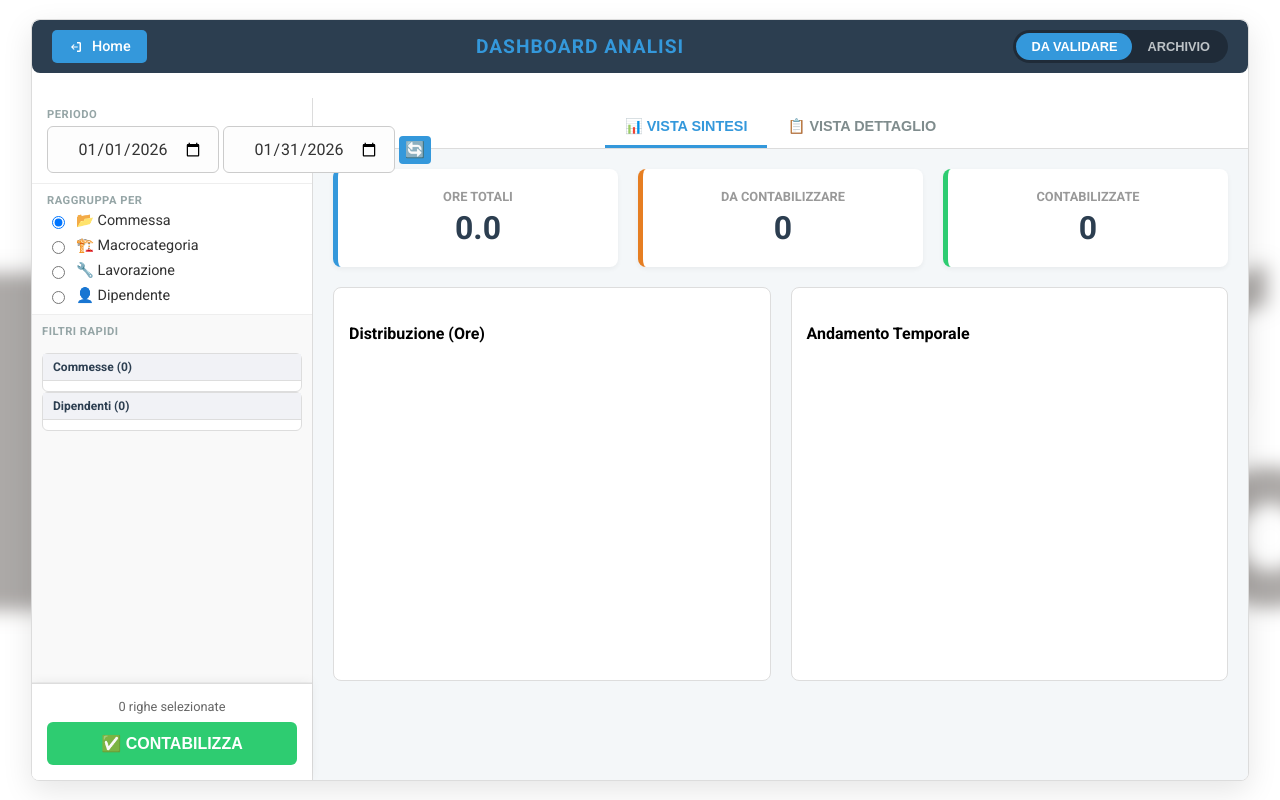
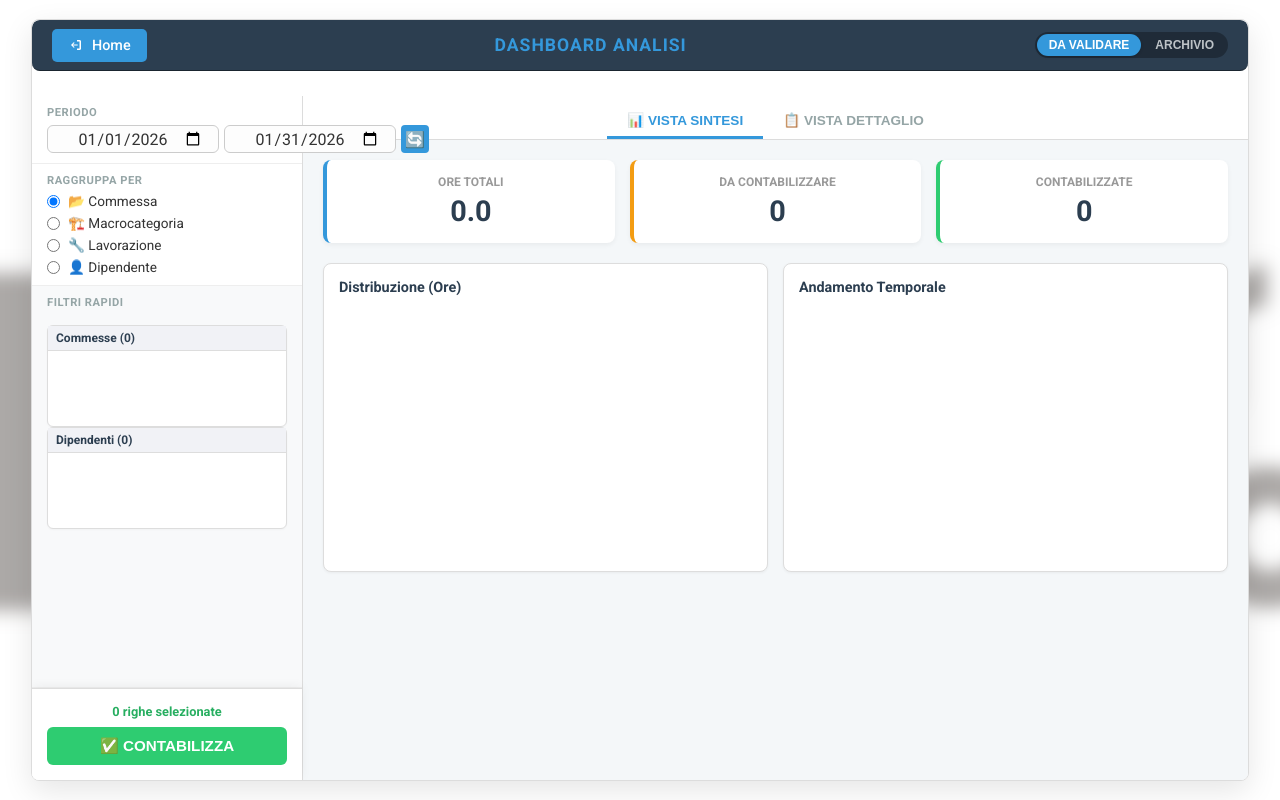
Before and after one commit to Fabiocom84/FCAI, a plain HTML site: page dashboard.html in a window 1280 px wide. Drawn offline with nearby package versions, Linux system fonts and the light colour scheme; no server answers; sample sign-in values are in the browser's storage.

Commit message:
dashboard

```diff
--- a/dashboard.css
+++ b/dashboard.css
@@ -1,5 +1,8 @@
-/* dashboard.css */
+/* ==========================================================================
+   dashboard.css - Versione Pulita e Definitiva
+   ========================================================================== */
 
+/* --- IMPOSTAZIONI GLOBALI --- */
 body {
     background-color: #f4f7f9;
     height: 100vh;
@@ -8,15 +11,15 @@ body {
     align-items: center;
     justify-content: center;
     font-family: 'Roboto', sans-serif;
-    overflow: hidden;
+    overflow: hidden; /* Blocca scroll pagina intera */
 }
 
-/* Container Principale (95% width/height come richiesto) */
+/* --- CONTENITORE PRINCIPALE (Finestra App) --- */
 .main-dashboard-container {
     width: 95vw;
     height: 95vh;
     background-color: #ffffff;
-    border-radius: 8px; /* Arrotondamento stile app */
+    border-radius: 8px;
     box-shadow: 0 10px 30px rgba(0, 0, 0, 0.1);
     border: 1px solid #dcdcdc;
     display: flex;
@@ -24,55 +27,65 @@ body {
     overflow: hidden;
 }
 
-/* HEADER (Override leggero di page-header per layout flex) */
+/* --- HEADER --- */
 .page-header {
-    flex-shrink: 0;
+    flex-shrink: 0; /* Non si schiaccia */
+    height: 50px;
+    display: flex;
     justify-content: space-between;
-    padding: 10px 20px;
+    align-items: center;
+    padding: 0 20px;
     background-color: #2c3e50;
     color: white;
+    border-bottom: 1px solid #1a252f;
 }
+
 .header-center-title h1 {
-    font-size: 1.2rem;
+    font-size: 1.1rem;
     margin: 0;
     color: #3498db;
     text-transform: uppercase;
     letter-spacing: 1px;
+    font-weight: 700;
 }
 
-/* Switch Mode */
+/* Switch Inbox/Archivio */
 .mode-switch {
     background: rgba(0,0,0,0.3);
-    border-radius: 20px;
-    padding: 3px;
+    border-radius: 15px;
+    padding: 2px;
     display: flex;
+    gap: 2px;
 }
+
 .mode-btn {
     background: transparent;
     border: none;
     color: #bdc3c7;
-    padding: 6px 15px;
-    border-radius: 15px;
+    padding: 4px 12px;
+    border-radius: 12px;
     cursor: pointer;
-    font-size: 0.8rem;
+    font-size: 0.75rem;
     font-weight: bold;
     transition: all 0.2s;
 }
+
 .mode-btn.active {
     background: #3498db;
     color: white;
+    box-shadow: 0 1px 3px rgba(0,0,0,0.2);
 }
 
-/* BODY WRAPPER (Sidebar + Main) */
+/* --- LAYOUT INTERNO (Sidebar + Main) --- */
 .dashboard-body-wrapper {
     display: flex;
-    flex: 1;
-    overflow: hidden;
+    flex: 1; /* Occupa tutto lo spazio rimanente sotto l'header */
+    overflow: hidden; /* Contiene gli scrollbar figli */
 }
 
-/* --- SIDEBAR --- */
+/* --- COLONNA SINISTRA (Sidebar) --- */
 .control-sidebar {
-    width: 280px; /* Larghezza fissa colonna sinistra */
+    width: 270px; /* Larghezza fissa */
     background: #fff;
     border-right: 1px solid #dcdcdc;
     display: flex;
@@ -81,67 +94,45 @@ body {
     z-index: 10;
 }
 
+/* Sezioni della Sidebar */
 .sidebar-section {
-    padding: 15px;
-    border-bottom: 1px solid #eee;
-}
-.sidebar-section h3 {
-    margin: 0 0 10px 0;
-    font-size: 0.8rem;
-    color: #7f8c8d;
-    text-transform: uppercase;
-    font-weight: 700;
-}
-
-/* Input Date Sidebar */
-/* --- SIDEBAR COMPATTA --- */
-.control-sidebar {
-    width: 280px;
-    background: #fff;
-    border-right: 1px solid #dcdcdc;
-    display: flex;
-    flex-direction: column;
-    flex-shrink: 0;
-    z-index: 10;
-}
-
-.sidebar-section {
-    padding: 10px 15px; /* Padding ridotto verticalmente */
+    padding: 10px 15px;
     border-bottom: 1px solid #eee;
 }
 
-/* Titoli sezione più piccoli e compatti */
 .sidebar-section h3 {
-    margin: 0 0 5px 0;
-    font-size: 0.7rem; /* Font più piccolo */
+    margin: 0 0 6px 0;
+    font-size: 0.7rem;
     color: #95a5a6;
     text-transform: uppercase;
     font-weight: 700;
     letter-spacing: 0.5px;
 }
 
-/* --- DATA PICKER COMPATTO (Tutto in una riga) --- */
+/* GRUPPO DATE COMPATTO (Richiesta Specifica) */
 .date-compact-row {
     display: flex;
     align-items: center;
-    gap: 4px; /* Spazio minimo tra gli elementi */
+    gap: 5px;
     width: 100%;
 }
 
 .sidebar-input-compact {
-    flex: 1; /* Prende lo spazio disponibile */
-    width: 0; /* Trucco per flexbox per non sforare */
+    flex: 1;
+    width: 0; /* Hack Flexbox per farli stringere */
     padding: 4px 2px;
     border: 1px solid #ccc;
     border-radius: 4px;
-    font-size: 0.8rem; /* Testo più piccolo */
+    font-size: 0.8rem;
     background: #fdfdfd;
     text-align: center;
+    height: 28px;
+    box-sizing: border-box;
 }
 
 .btn-icon-refresh {
-    width: 32px;
-    height: 28px; /* Altezza uguale agli input approssimativa */
+    width: 28px;
+    height: 28px;
     background-color: #3498db;
     color: white;
     border: none;
@@ -152,198 +143,289 @@ body {
     justify-content: center;
     font-size: 1rem;
     transition: background 0.2s;
-    flex-shrink: 0; /* Non si schiaccia */
+    flex-shrink: 0;
 }
 .btn-icon-refresh:hover { background-color: #2980b9; }
+.btn-icon-refresh:disabled { background-color: #ccc; cursor: not-allowed; }
 
-/* --- DATA PICKER COMPATTO (Tutto in una riga) --- */
-.date-compact-row {
+/* Lista Radio Button (Raggruppamento) */
+.radio-list {
+    display: flex;
+    flex-direction: column;
+    gap: 6px;
+}
+.radio-item {
     display: flex;
     align-items: center;
-    gap: 4px; /* Spazio minimo tra gli elementi */
-    width: 100%;
+    gap: 8px;
+    cursor: pointer;
+    font-size: 0.85rem;
+    color: #333;
+    margin: 0;
 }
+.radio-item input { margin: 0; cursor: pointer; }
 
-.sidebar-input-compact {
-    flex: 1; /* Prende lo spazio disponibile */
-    width: 0; /* Trucco per flexbox per non sforare */
-    padding: 4px 2px;
-    border: 1px solid #ccc;
-    border-radius: 4px;
-    font-size: 0.8rem; /* Testo più piccolo */
-    background: #fdfdfd;
-    text-align: center;
-}
-
-.btn-icon-refresh {
-    width: 32px;
-    height: 28px; /* Altezza uguale agli input approssimativa */
-    background-color: #3498db;
-    color: white;
-    border: none;
-    border-radius: 4px;
-    cursor: pointer;
-    display: flex;
-    align-items: center;
-    justify-content: center;
-    font-size: 1rem;
-    transition: background 0.2s;
-    flex-shrink: 0; /* Non si schiaccia */
-}
-.btn-icon-refresh:hover { background-color: #2980b9; }
-
-.btn-sidebar-action {
-    width: 100%;
-    padding: 6px;
-    background: #ecf0f1;
-    border: 1px solid #bdc3c7;
-    border-radius: 4px;
-    cursor: pointer;
-    font-weight: bold;
-    color: #2c3e50;
-}
-.btn-sidebar-action:hover { background: #dce4e6; }
-
-/* Radio List */
-.radio-list { display: flex; flex-direction: column; gap: 8px; }
-.radio-item { display: flex; align-items: center; gap: 8px; cursor: pointer; font-size: 0.9rem; color: #333; }
-
-/* Filtri Grow */
+/* Filtri Dinamici (Area che si allunga) */
 .grow-section {
-    flex: 1;
-    overflow-y: auto;
-    background: #f9f9f9;
-    padding: 10px;
+    flex: 1; /* Prende tutto lo spazio verticale disponibile */
+    overflow-y: auto; /* Scrolla se il contenuto eccede */
+    background: #f8f9fa;
     display: flex;
     flex-direction: column;
     gap: 10px;
+    padding: 10px 15px;
 }
+
 .filter-box {
     background: white;
     border: 1px solid #ddd;
     border-radius: 6px;
     display: flex;
     flex-direction: column;
-    max-height: 200px; /* Altezza max scroll interno */
+    /* Limitiamo l'altezza di ogni singolo filtro per non nascondere gli altri */
+    max-height: 30%;
+    min-height: 100px;
+    box-shadow: 0 1px 2px rgba(0,0,0,0.03);
 }
+
 .filter-header {
     background: #f1f2f6;
-    padding: 6px 10px;
+    padding: 5px 8px;
     font-size: 0.75rem;
     font-weight: bold;
     border-bottom: 1px solid #ddd;
     color: #2c3e50;
 }
-.filter-list { padding: 5px; overflow-y: auto; flex: 1; }
+
+.filter-list {
+    padding: 5px;
+    overflow-y: auto;
+    flex: 1;
+}
+
 .filter-list label {
     display: block;
-    padding: 3px 5px;
-    font-size: 0.85rem;
+    padding: 2px 4px;
+    font-size: 0.8rem;
     cursor: pointer;
     white-space: nowrap;
     overflow: hidden;
     text-overflow: ellipsis;
+    margin-bottom: 2px;
 }
-.filter-list label:hover { background: #eaf6ff; }
+.filter-list label:hover { background: #e3f2fd; border-radius: 3px; }
 
-/* Footer Sidebar */
+/* Footer Sidebar (Pulsante Azione) */
 .sidebar-footer {
     padding: 15px;
     border-top: 1px solid #ddd;
     background: white;
     box-shadow: 0 -2px 10px rgba(0,0,0,0.05);
+    flex-shrink: 0;
 }
-.selection-info { text-align: center; font-size: 0.8rem; color: #666; margin-bottom: 8px; }
+
+.selection-info {
+    text-align: center;
+    font-size: 0.8rem;
+    color: #27ae60;
+    margin-bottom: 8px;
+    font-weight: 600;
+}
+
 .btn-primary-large {
-    width: 100%; padding: 12px; background: #2ecc71; color: white;
-    border: none; border-radius: 6px; font-weight: bold; font-size: 1rem;
+    width: 100%;
+    padding: 10px;
+    background: #2ecc71;
+    color: white;
+    border: none;
+    border-radius: 6px;
+    font-weight: bold;
+    font-size: 0.95rem;
     cursor: pointer;
+    transition: background 0.2s;
 }
 .btn-primary-large:hover { background: #27ae60; }
 
-/* --- MAIN CONTENT --- */
+/* --- AREA CENTRALE (Main Content) --- */
 .main-content {
     flex: 1;
     display: flex;
     flex-direction: column;
     background-color: #f4f7f9;
-    overflow: hidden;
+    overflow: hidden; /* Scroll gestito dai pannelli interni */
 }
 
-/* Tabs */
+/* Tabs Navigazione */
 .view-tabs {
     display: flex;
     justify-content: center;
     background: white;
     border-bottom: 1px solid #dcdcdc;
-    padding-top: 10px;
+    padding-top: 8px;
     flex-shrink: 0;
 }
+
 .tab-btn {
-    background: transparent; border: none; padding: 10px 20px;
-    font-size: 0.9rem; font-weight: 600; color: #7f8c8d;
-    cursor: pointer; border-bottom: 3px solid transparent;
+    background: transparent;
+    border: none;
+    padding: 8px 20px;
+    font-size: 0.85rem;
+    font-weight: 700;
+    color: #95a5a6;
+    cursor: pointer;
+    border-bottom: 3px solid transparent;
+    transition: all 0.2s;
 }
-.tab-btn.active { color: #3498db; border-bottom-color: #3498db; }
+.tab-btn:hover { color: #3498db; }
+.tab-btn.active {
+    color: #3498db;
+    border-bottom-color: #3498db;
+}
 
-/* Panels */
+/* Pannelli Vista (Sintesi/Dettaglio) */
 .view-panel {
     display: none;
     flex: 1;
-    overflow-y: auto;
+    overflow-y: auto; /* Scrolla il contenuto */
     padding: 20px;
 }
 .view-panel.active { display: block; }
-#view-detail.active { display: flex; flex-direction: column; } /* Flex per la griglia */
 
-/* SINTESI */
+/* Specifico per Dettaglio (per layout flex colonna intera) */
+#view-detail.active {
+    display: flex;
+    flex-direction: column;
+    padding: 15px;
+    overflow: hidden; /* Scroll interno alla griglia */
+}
+
+/* --- VISTA SINTESI --- */
 .kpi-row {
-    display: grid; grid-template-columns: repeat(auto-fit, minmax(200px, 1fr));
-    gap: 20px; margin-bottom: 20px;
+    display: grid;
+    grid-template-columns: repeat(auto-fit, minmax(180px, 1fr));
+    gap: 15px;
+    margin-bottom: 20px;
 }
+
 .kpi-card {
-    background: white; padding: 20px; border-radius: 8px;
-    box-shadow: 0 2px 5px rgba(0,0,0,0.05); border-left: 5px solid #ccc;
+    background: white;
+    padding: 15px;
+    border-radius: 8px;
+    box-shadow: 0 2px 5px rgba(0,0,0,0.05);
+    border-left: 4px solid #ccc;
     text-align: center;
 }
-.kpi-card h3 { margin: 0 0 5px 0; font-size: 0.8rem; color: #999; text-transform: uppercase; }
-.kpi-card span { font-size: 2rem; font-weight: 800; color: #2c3e50; }
 .kpi-card.blue { border-color: #3498db; }
-.kpi-card.orange { border-color: #e67e22; }
+.kpi-card.orange { border-color: #f39c12; }
 .kpi-card.green { border-color: #2ecc71; }
 
-.charts-grid { display: grid; grid-template-columns: 1fr 1fr; gap: 20px; }
-.chart-container { background: white; padding: 15px; border-radius: 8px; border: 1px solid #ddd; }
-.chart-wrapper { height: 300px; position: relative; }
+.kpi-card h3 { margin: 0; font-size: 0.75rem; color: #999; text-transform: uppercase; }
+.kpi-card span { display: block; font-size: 1.8rem; font-weight: 800; color: #2c3e50; margin-top: 5px; }
 
-/* DETTAGLIO */
-.detail-toolbar { display: flex; gap: 10px; margin-bottom: 10px; flex-shrink: 0; }
-.search-input { flex: 1; padding: 8px; border: 1px solid #ccc; border-radius: 4px; }
-.btn-small { padding: 8px 12px; background: white; border: 1px solid #ccc; border-radius: 4px; cursor: pointer; }
+.charts-grid {
+    display: grid;
+    grid-template-columns: 1fr 1fr;
+    gap: 15px;
+}
+.chart-container {
+    background: white;
+    padding: 15px;
+    border-radius: 8px;
+    border: 1px solid #ddd;
+    box-shadow: 0 1px 3px rgba(0,0,0,0.05);
+}
+.chart-container h4 { margin: 0 0 10px 0; font-size: 0.9rem; color: #2c3e50; }
+.chart-wrapper { height: 250px; position: relative; }
+
+/* --- VISTA DETTAGLIO --- */
+.detail-toolbar {
+    display: flex;
+    gap: 10px;
+    margin-bottom: 10px;
+    flex-shrink: 0;
+}
+
+.search-input {
+    flex: 1;
+    padding: 8px 12px;
+    border: 1px solid #ccc;
+    border-radius: 4px;
+    font-size: 0.9rem;
+}
+
+.toolbar-actions { display: flex; gap: 5px; }
+
+.btn-small {
+    padding: 6px 12px;
+    background: white;
+    border: 1px solid #ccc;
+    border-radius: 4px;
+    cursor: pointer;
+    font-size: 0.8rem;
+    color: #555;
+}
+.btn-small:hover { background: #f0f0f0; }
 
 .data-grid-container {
     flex: 1;
     overflow-y: auto;
-    background: white; border: 1px solid #ddd;
-    border-radius: 6px; padding: 10px;
+    background: white;
+    border: 1px solid #ddd;
+    border-radius: 6px;
+    padding: 10px;
 }
 
 /* Accordion Groups */
+.grid-group { margin-bottom: 5px; }
+
 .group-header {
-    background: #eef2f6; padding: 10px 15px; border: 1px solid #ddd; margin-top: 10px;
-    border-radius: 4px; cursor: pointer; display: flex; justify-content: space-between;
-    align-items: center; font-weight: bold; color: #2c3e50;
+    background: #f8f9fa;
+    padding: 8px 12px;
+    border: 1px solid #e9ecef;
+    border-radius: 4px;
+    cursor: pointer;
+    display: flex;
+    justify-content: space-between;
+    align-items: center;
+    font-size: 0.9rem;
+    color: #2c3e50;
+    transition: background 0.1s;
 }
-.group-header:hover { background: #e2e6ea; }
+.group-header:hover { background: #e2e6ea; border-color: #dbe4ea; }
+
+.gh-left { display: flex; align-items: center; gap: 10px; font-weight: 600; }
+.gh-right { display: flex; align-items: center; gap: 15px; font-size: 0.85rem; color: #666; }
+.toggle-icon { font-size: 0.8rem; width: 15px; display: inline-block; text-align: center; }
 
 .group-body {
-    display: none; border: 1px solid #ddd; border-top: none;
-    padding: 0;
+    display: none;
+    border: 1px solid #e9ecef;
+    border-top: none;
+    margin: 0 5px 5px 5px;
+    background: #fff;
 }
 .group-body.open { display: block; }
+
 .group-body table { width: 100%; border-collapse: collapse; font-size: 0.85rem; }
-.group-body th { background: #fafafa; text-align: left; padding: 8px; border-bottom: 2px solid #eee; color: #888; font-size: 0.75rem; }
-.group-body td { padding: 8px; border-bottom: 1px solid #eee; vertical-align: middle; }
-.group-body tr:hover { background: #f9f9f9; }
+.group-body th { background: #fff; text-align: left; padding: 8px; border-bottom: 2px solid #f0f0f0; color: #aaa; font-weight: 600; font-size: 0.75rem; }
+.group-body td { padding: 8px; border-bottom: 1px solid #f0f0f0; color: #333; vertical-align: middle; }
+.group-body tr:hover td { background-color: #f1f8ff; }
 
-.placeholder-msg { text-align: center; color: #aaa; margin-top: 50px; font-style: italic; }
+.btn-icon {
+    border: none;
+    background: transparent;
+    cursor: pointer;
+    font-size: 1rem;
+    opacity: 0.5;
+    padding: 2px;
+}
+.btn-icon:hover { opacity: 1; transform: scale(1.1); }
+
+/* Responsive Mobile */
+@media (max-width: 900px) {
+    .charts-grid { grid-template-columns: 1fr; }
+    .control-sidebar { width: 100%; height: auto; border-right: none; border-bottom: 1px solid #ddd; }
+    .main-dashboard-container { height: auto; min-height: 100vh; width: 100%; border-radius: 0; }
+    .dashboard-body-wrapper { flex-direction: column; overflow: auto; }
+    .grow-section { max-height: 300px; } /* Limita altezza filtri su mobile */
+}
```
